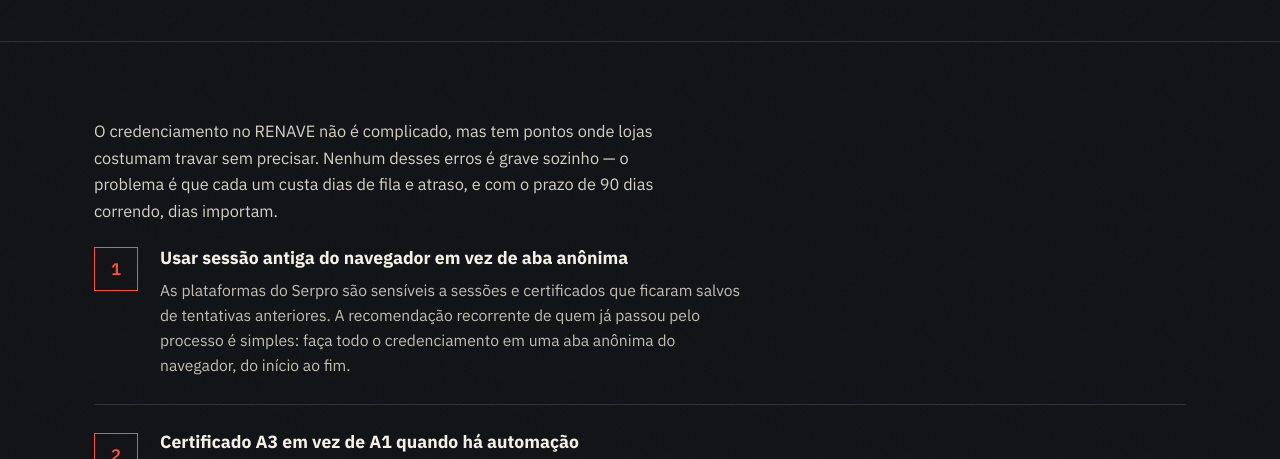
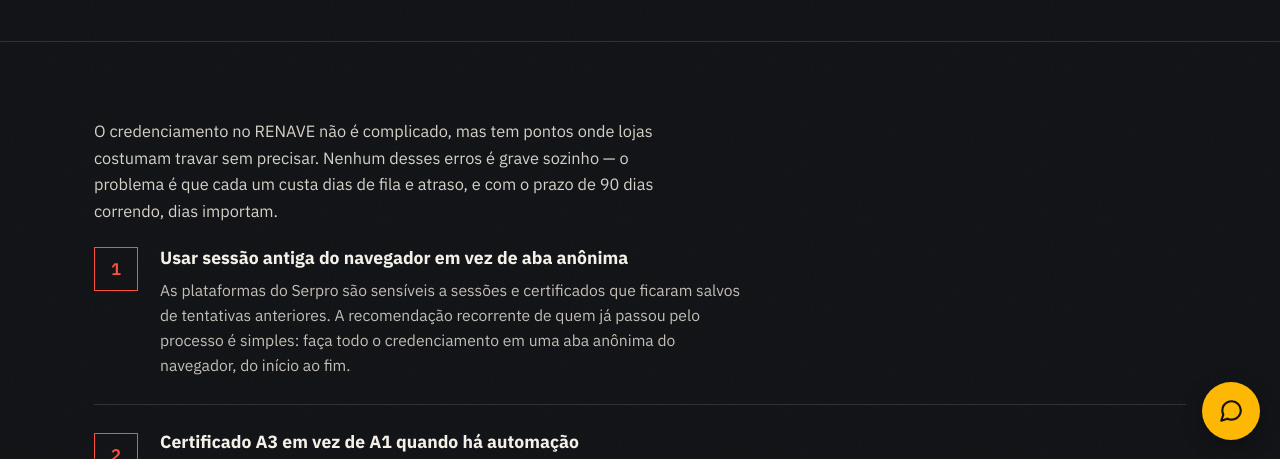
Before and after one commit to DuduOliveira-ia/renave.ia.br, a plain HTML site: page blog/erros-comuns-credenciamento.html in a window 1280 px wide. Shown: the part 340-799 px from the top of the page. Drawn offline with Linux system fonts and the light colour scheme.

Commit message:
Ativa o widget do agente de atendimento no site
Aponta chat-agente.js pra Edge Function ja publicada na Vercel
(renave-agente.vercel.app/api/chat) e inclui o script em todas as
paginas do site.

Co-Authored-By: Claude Opus 5 (1M context) <noreply@anthropic.com>
Claude-Session: https://claude.ai/code/session_01JuafZF4rRizGAVZrZTff2t

```diff
--- a/blog/erros-comuns-credenciamento.html
+++ b/blog/erros-comuns-credenciamento.html
@@ -320,5 +320,6 @@ document.querySelectorAll('.rv').forEach(function(el, i){
   io.observe(el);
 });
 </script>
+<script src="../chat-agente.js" defer></script>
 </body>
 </html>
--- /dev/null
+++ b/chat-agente.js
@@ -0,0 +1,229 @@
+/* Widget do assistente RENAVE — autocontido, sem dependencias externas.
+   Troca API_URL depois do deploy no Vercel (ex.: https://renave-agente.vercel.app/api/chat). */
+(function () {
+  'use strict';
+
+  var API_URL = 'https://renave-agente.vercel.app/api/chat';
+  var WHATSAPP_NUMERO = '5531992650324';
+  var STORAGE_KEY = 'renave_chat_v1';
+
+  var reduceMotion = window.matchMedia && window.matchMedia('(prefers-reduced-motion: reduce)').matches;
+
+  function zapLink(msg) {
+    return 'https://wa.me/' + WHATSAPP_NUMERO + '?text=' + encodeURIComponent(msg);
+  }
+
+  function loadHistory() {
+    try {
+      var raw = sessionStorage.getItem(STORAGE_KEY);
+      if (!raw) return [];
+      var parsed = JSON.parse(raw);
+      return Array.isArray(parsed) ? parsed : [];
+    } catch (e) {
+      return [];
+    }
+  }
+
+  function saveHistory(history) {
+    try {
+      sessionStorage.setItem(STORAGE_KEY, JSON.stringify(history.slice(-24)));
+    } catch (e) {
+      /* sessionStorage indisponivel (modo privado etc.) - segue sem persistir */
+    }
+  }
+
+  var css = ''
+    + '#renave-chat-btn{position:fixed;right:20px;bottom:20px;z-index:9999;'
+    + 'width:58px;height:58px;border-radius:50%;background:#FFB800;color:#101215;'
+    + 'border:none;cursor:pointer;box-shadow:0 6px 20px rgba(0,0,0,.35);'
+    + 'display:flex;align-items:center;justify-content:center;'
+    + 'transition:transform .16s cubic-bezier(.2,.9,.3,1.2);font-family:inherit}'
+    + '#renave-chat-btn:hover{transform:translateY(-2px) scale(1.04)}'
+    + '#renave-chat-btn svg{width:26px;height:26px}'
+    + '#renave-chat-panel{position:fixed;right:20px;bottom:88px;z-index:9999;'
+    + 'width:min(380px,calc(100vw - 40px));max-height:min(600px,calc(100vh - 120px));'
+    + 'background:#14171c;border:1px solid #2b3038;border-radius:10px;'
+    + 'display:none;flex-direction:column;overflow:hidden;'
+    + 'box-shadow:0 20px 60px rgba(0,0,0,.5);'
+    + 'font-family:-apple-system,BlinkMacSystemFont,"Segoe UI","IBM Plex Sans",sans-serif}'
+    + '#renave-chat-panel.open{display:flex}'
+    + '#renave-chat-head{background:#101215;padding:14px 16px;border-bottom:1px solid #2b3038;'
+    + 'display:flex;align-items:center;justify-content:space-between}'
+    + '#renave-chat-head .t{font-family:Impact,"Arial Narrow Bold",sans-serif;'
+    + 'color:#F5F2EA;font-size:15px;letter-spacing:.02em;text-transform:uppercase}'
+    + '#renave-chat-head .s{font-family:ui-monospace,"IBM Plex Mono",monospace;'
+    + 'color:#a8a49b;font-size:10px;letter-spacing:.08em;text-transform:uppercase;margin-top:2px}'
+    + '#renave-chat-close{background:none;border:none;color:#a8a49b;cursor:pointer;'
+    + 'font-size:20px;line-height:1;padding:4px 6px}'
+    + '#renave-chat-close:hover{color:#FFB800}'
+    + '#renave-chat-msgs{flex:1;overflow-y:auto;padding:14px 16px;display:flex;'
+    + 'flex-direction:column;gap:10px;background:#101215}'
+    + '.rc-msg{max-width:85%;padding:9px 12px;border-radius:10px;font-size:13.5px;'
+    + 'line-height:1.5;white-space:pre-wrap;word-wrap:break-word}'
+    + '.rc-msg.user{align-self:flex-end;background:#FFB800;color:#101215;'
+    + 'border-bottom-right-radius:2px}'
+    + '.rc-msg.bot{align-self:flex-start;background:#1e2228;color:#F5F2EA;'
+    + 'border:1px solid #2b3038;border-bottom-left-radius:2px}'
+    + '.rc-msg.err{align-self:flex-start;background:#2a1815;color:#ffb4a8;'
+    + 'border:1px solid #4a2a22;font-size:12.5px}'
+    + '.rc-typing{align-self:flex-start;display:flex;gap:4px;padding:10px 12px}'
+    + '.rc-typing span{width:6px;height:6px;border-radius:50%;background:#6b727d;'
+    + (reduceMotion ? '' : 'animation:rc-bounce 1.1s infinite ease-in-out;')
+    + '}'
+    + '.rc-typing span:nth-child(2){animation-delay:.15s}'
+    + '.rc-typing span:nth-child(3){animation-delay:.3s}'
+    + '@keyframes rc-bounce{0%,60%,100%{opacity:.35;transform:translateY(0)}30%{opacity:1;transform:translateY(-3px)}}'
+    + '#renave-chat-foot{border-top:1px solid #2b3038;padding:10px 12px;background:#14171c}'
+    + '#renave-chat-form{display:flex;gap:8px}'
+    + '#renave-chat-input{flex:1;background:#1e2228;border:1px solid #2b3038;border-radius:7px;'
+    + 'color:#F5F2EA;padding:9px 11px;font-size:13.5px;font-family:inherit;resize:none;'
+    + 'max-height:80px;line-height:1.4}'
+    + '#renave-chat-input:focus{outline:2px solid #FFB800;outline-offset:1px;border-color:#FFB800}'
+    + '#renave-chat-send{background:#FFB800;color:#101215;border:none;border-radius:7px;'
+    + 'padding:0 14px;font-weight:700;font-size:13px;cursor:pointer;flex:none}'
+    + '#renave-chat-send:disabled{opacity:.5;cursor:default}'
+    + '#renave-chat-zap{display:block;text-align:center;margin-top:8px;font-size:11.5px;'
+    + 'color:#a8a49b;text-decoration:none;font-family:ui-monospace,"IBM Plex Mono",monospace;'
+    + 'letter-spacing:.03em}'
+    + '#renave-chat-zap:hover{color:#FFB800}'
+    + '@media (max-width:480px){#renave-chat-panel{right:10px;left:10px;width:auto;bottom:80px;'
+    + 'max-height:calc(100vh - 100px)}}';
+
+  var style = document.createElement('style');
+  style.textContent = css;
+  document.head.appendChild(style);
+
+  var btn = document.createElement('button');
+  btn.id = 'renave-chat-btn';
+  btn.setAttribute('aria-label', 'Abrir chat de dúvidas sobre o RENAVE');
+  btn.innerHTML = '<svg viewBox="0 0 24 24" fill="none" stroke="currentColor" stroke-width="2" stroke-linecap="round" stroke-linejoin="round"><path d="M21 11.5a8.38 8.38 0 0 1-.9 3.8 8.5 8.5 0 0 1-7.6 4.7 8.38 8.38 0 0 1-3.8-.9L3 21l1.9-5.7a8.38 8.38 0 0 1-.9-3.8 8.5 8.5 0 0 1 4.7-7.6 8.38 8.38 0 0 1 3.8-.9h.5a8.48 8.48 0 0 1 8 8v.5z"/></svg>';
+
+  var panel = document.createElement('div');
+  panel.id = 'renave-chat-panel';
+  panel.innerHTML =
+    '<div id="renave-chat-head">' +
+      '<div><div class="t">Dúvida sobre o RENAVE?</div><div class="s">resposta na hora</div></div>' +
+      '<button id="renave-chat-close" aria-label="Fechar chat">&times;</button>' +
+    '</div>' +
+    '<div id="renave-chat-msgs" role="log" aria-live="polite"></div>' +
+    '<div id="renave-chat-foot">' +
+      '<form id="renave-chat-form">' +
+        '<textarea id="renave-chat-input" rows="1" placeholder="Escreva sua dúvida..." aria-label="Sua dúvida"></textarea>' +
+        '<button id="renave-chat-send" type="submit">Enviar</button>' +
+      '</form>' +
+      '<a id="renave-chat-zap" target="_blank" rel="noopener">prefere direto no WhatsApp? →</a>' +
+    '</div>';
+
+  document.body.appendChild(btn);
+  document.body.appendChild(panel);
+
+  var msgsEl = panel.querySelector('#renave-chat-msgs');
+  var formEl = panel.querySelector('#renave-chat-form');
+  var inputEl = panel.querySelector('#renave-chat-input');
+  var sendEl = panel.querySelector('#renave-chat-send');
+  var zapEl = panel.querySelector('#renave-chat-zap');
+  var closeEl = panel.querySelector('#renave-chat-close');
+
+  zapEl.href = zapLink('Olá! Estava conversando com o assistente do site sobre o RENAVE e quero continuar por aqui.');
+
+  var history = loadHistory();
+  var open = false;
+  var busy = false;
+
+  function renderMsg(role, text) {
+    var div = document.createElement('div');
+    div.className = 'rc-msg ' + (role === 'user' ? 'user' : role === 'error' ? 'err' : 'bot');
+    div.textContent = text;
+    msgsEl.appendChild(div);
+    msgsEl.scrollTop = msgsEl.scrollHeight;
+  }
+
+  function renderAll() {
+    msgsEl.innerHTML = '';
+    if (history.length === 0) {
+      renderMsg('bot', 'Oi. Pergunta o que quiser sobre o RENAVE — prazo, credenciamento, custo, o que muda na rotina da sua loja.');
+      return;
+    }
+    history.forEach(function (m) { renderMsg(m.role, m.content); });
+  }
+
+  function showTyping() {
+    var div = document.createElement('div');
+    div.className = 'rc-typing';
+    div.id = 'renave-chat-typing';
+    div.innerHTML = '<span></span><span></span><span></span>';
+    msgsEl.appendChild(div);
+    msgsEl.scrollTop = msgsEl.scrollHeight;
+  }
+
+  function hideTyping() {
+    var el = document.getElementById('renave-chat-typing');
+    if (el) el.remove();
+  }
+
+  function togglePanel(force) {
+    open = typeof force === 'boolean' ? force : !open;
+    panel.classList.toggle('open', open);
+    if (open) {
+      renderAll();
+      setTimeout(function () { inputEl.focus(); }, 50);
+    }
+  }
+
+  btn.addEventListener('click', function () { togglePanel(); });
+  closeEl.addEventListener('click', function () { togglePanel(false); });
+
+  inputEl.addEventListener('input', function () {
+    inputEl.style.height = 'auto';
+    inputEl.style.height = Math.min(inputEl.scrollHeight, 80) + 'px';
+  });
+
+  inputEl.addEventListener('keydown', function (e) {
+    if (e.key === 'Enter' && !e.shiftKey) {
+      e.preventDefault();
+      formEl.requestSubmit();
+    }
+  });
+
+  formEl.addEventListener('submit', function (e) {
+    e.preventDefault();
+    if (busy) return;
+    var text = inputEl.value.trim();
+    if (!text) return;
+
+    history.push({ role: 'user', content: text });
+    saveHistory(history);
+    renderMsg('user', text);
+    inputEl.value = '';
+    inputEl.style.height = 'auto';
+
+    busy = true;
+    sendEl.disabled = true;
+    showTyping();
+
+    fetch(API_URL, {
+      method: 'POST',
+      headers: { 'Content-Type': 'application/json' },
+      body: JSON.stringify({ messages: history }),
+    })
+      .then(function (res) {
+        if (!res.ok) throw new Error('http_' + res.status);
+        return res.json();
+      })
+      .then(function (data) {
+        hideTyping();
+        var reply = (data && data.reply) || 'Não consegui responder agora — tenta de novo ou fala direto no WhatsApp.';
+        history.push({ role: 'assistant', content: reply });
+        saveHistory(history);
+        renderMsg('bot', reply);
+      })
+      .catch(function () {
+        hideTyping();
+        renderMsg('error', 'Deu um problema pra responder agora. Tenta de novo em instantes, ou fala direto no WhatsApp (link abaixo).');
+      })
+      .finally(function () {
+        busy = false;
+        sendEl.disabled = false;
+      });
+  });
+})();
```
Also changed, not shown: blog/index.html (+1 -0 lines), blog/o-que-e-renave.html (+1 -0 lines), blog/quanto-custa-renave.html (+1 -0 lines), guia.html (+1 -0 lines), index.html (+1 -0 lines).
